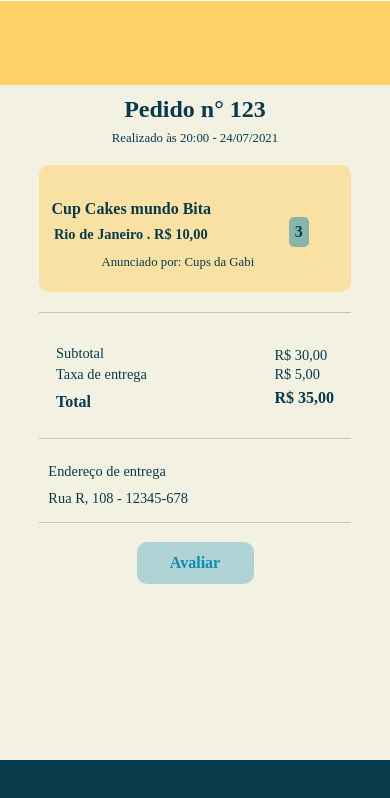
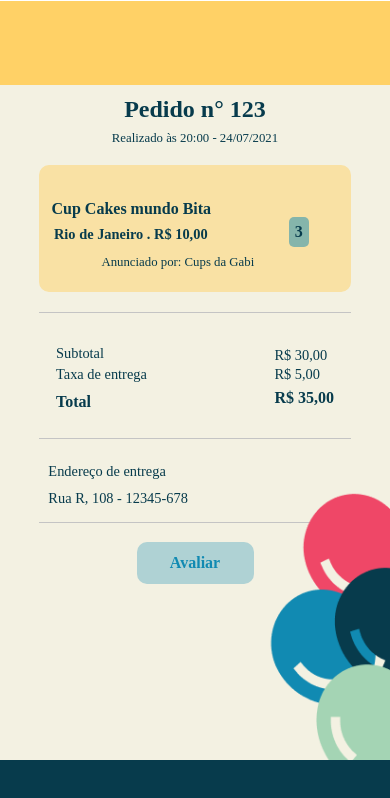
Before and after one commit to acrds/Projeto-Final---TT-EJCM, a React Native app in the folder front/: screen / in a window 390 px wide. Shown: the top 798 px of the page. Built offline with nearby package versions, Linux system fonts and the light colour scheme.

Commit message:
feature: Baloes

```diff
--- a/front/src/pages/compra/index.tsx
+++ b/front/src/pages/compra/index.tsx
@@ -25,7 +25,9 @@ import {CabecalhoCompra,
         NumTotal,
         Endereco,
         TextoEndereco,
-        BotaoAvaliar
+        BotaoAvaliar,
+        AbsoluteC,
+        BaloesC
 
 } from './styles';
 
@@ -75,7 +77,9 @@ export default function Compra(){
                 </Endereco>
 
                 <BotaoAvaliar>Avaliar</BotaoAvaliar>
-
+                <AbsoluteC>
+                <BaloesC source={require('../../../assets/baloesPay.png')}/>
+                </AbsoluteC>
 
             </BackGroundCompra>
             <NavegacaoCompra>
--- a/front/src/pages/compra/styles.tsx
+++ b/front/src/pages/compra/styles.tsx
@@ -183,3 +183,11 @@ export const BotaoAvaliar = styled.TouchableOpacity`
     font-weight:600;
     border-Radius:10;
 `
+export const AbsoluteC = styled.View`
+    position: absolute;
+    right: 0px;
+    top:60%;`
+
+export const BaloesC = styled.Image`
+    width: 130px;
+    height: 290px;`
```
